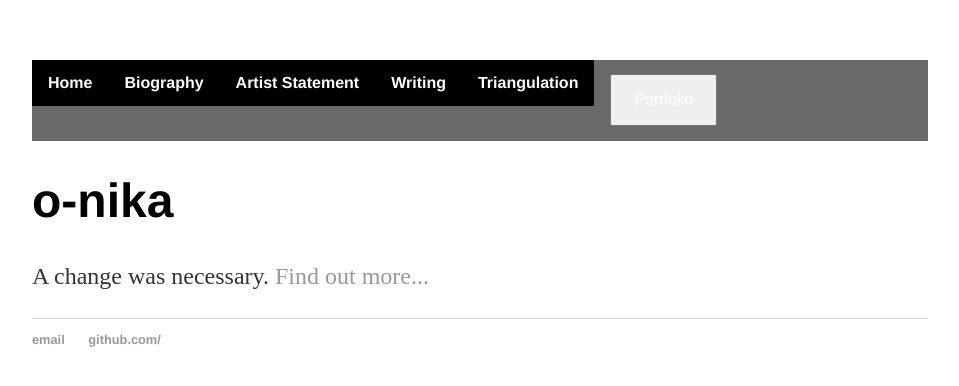
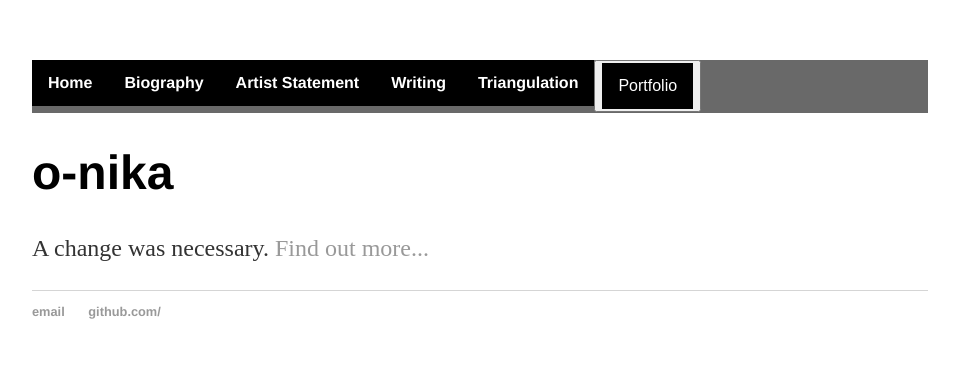
Before and after one commit to nikaroxanne/nikaroxanne.github.io, a Jekyll site: the page built from index.html, in a window 1280 px wide. Shown: the top 386 px of the page, without its empty margins (160-1119 px from the left). Built offline with Jekyll 4.4.1, drawn with Linux system fonts in a browser that asks for light colours.

Commit message:
all elements of main nav bar are now level, still need to fix dropdown elements

```diff
--- a/css/main.css
+++ b/css/main.css
@@ -28,14 +28,12 @@
 }
 
 
-.dropdown, .dropbtn a {
-	position: relative;
+.dropbtn a {
 	font-size: 16px;
 	border: none;
 	outline: none;
 	color: white;
 	padding: 14px 16px;
-	background-color: inherit;
 }
 
 .nav-container a:hover, .dropdown:hover .dropbtn a {
@@ -50,13 +48,14 @@
 	display: none;
 	position: absolute;
 	background-color: black;
-	min-width: 160px;
+	min-width: 60px;
 	box-shadow: 0px 8px 16px 0px rgba(0,0,0, 0.2);
 	z-index: 1;
 }
 
 .dropdown-content a {
 	color: white;
+	font-size: 16px;
 	padding: 7px 8px;
 	text-decoration: none;
 	display: block;
```
